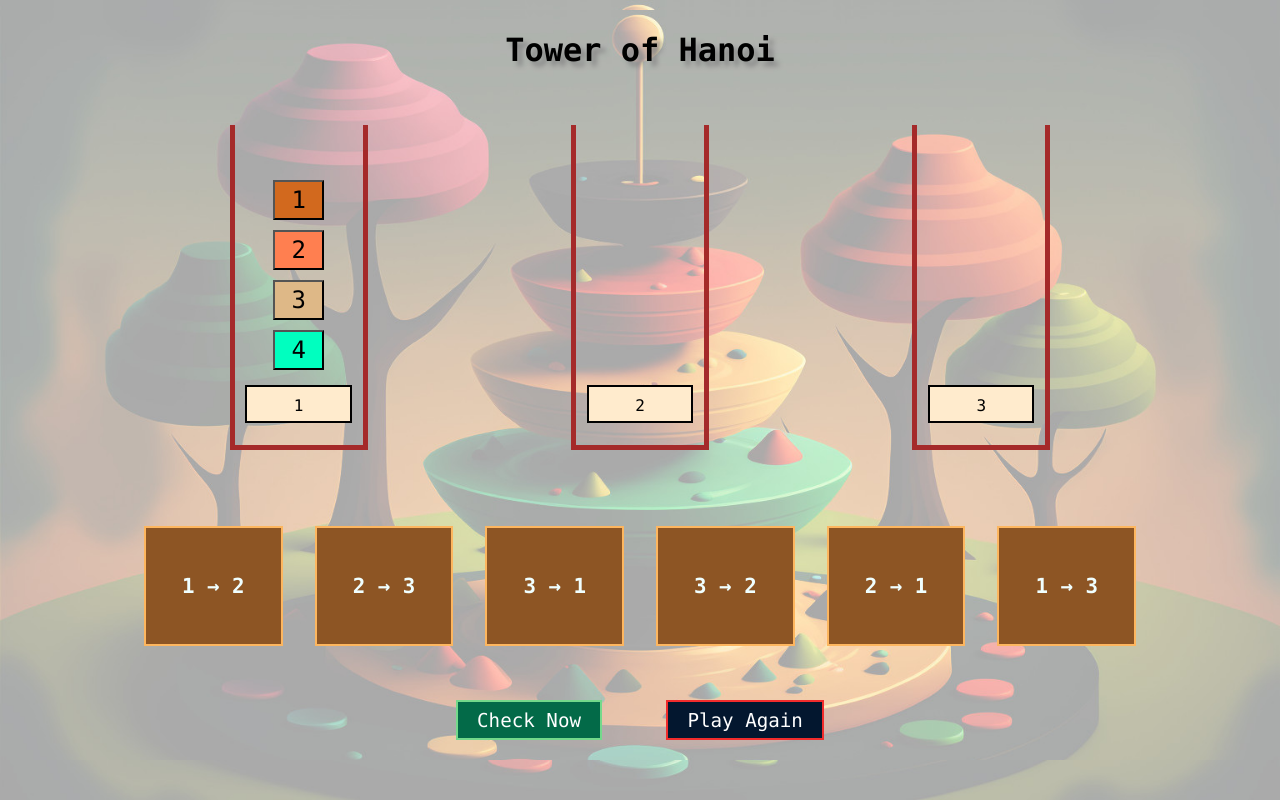
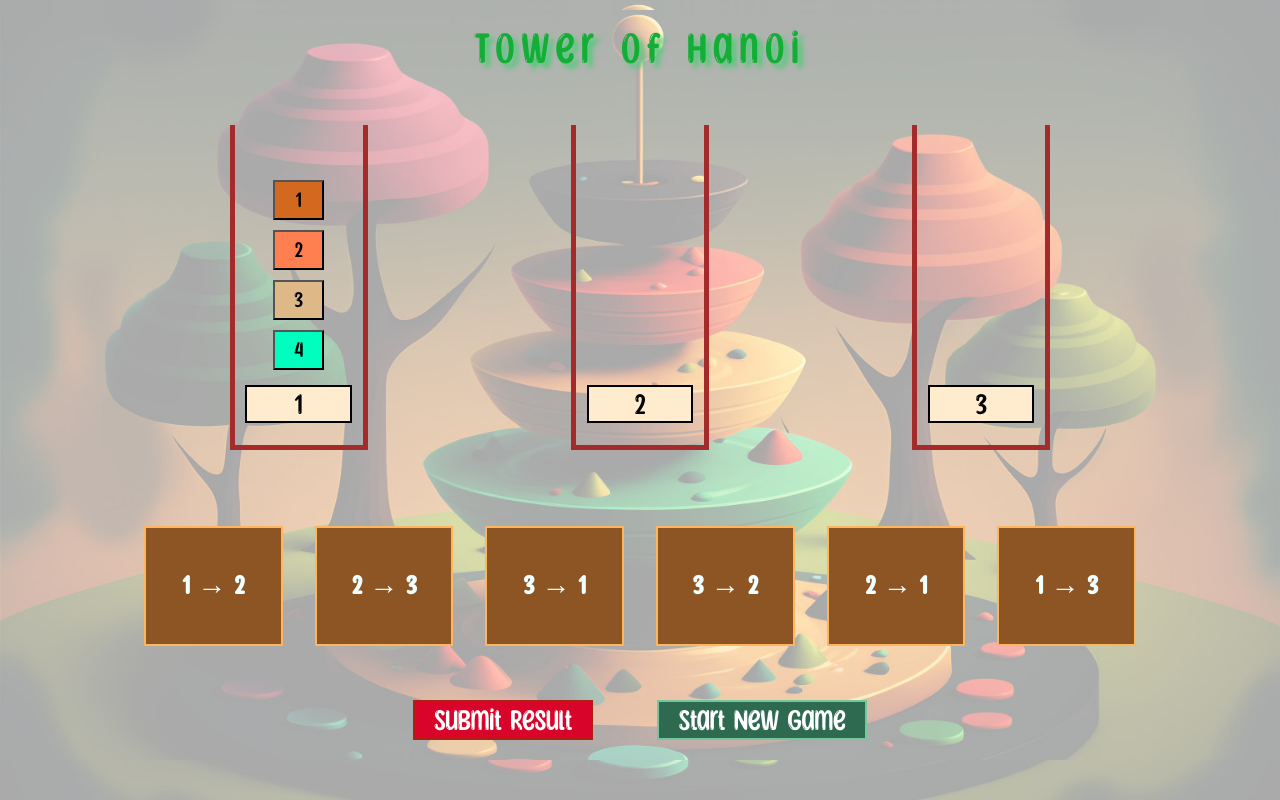
Before and after one commit to ahmedfahad04/My_Web_Experiments, a website built with Vite: page towerOfHanoi/towerofhanoi.html in a window 1280 px wide. Built offline with nearby package versions, Linux system fonts and the light colour scheme.

Commit message:
updated toh ui

```diff
--- a/towerOfHanoi/towerofhanoi.html
+++ b/towerOfHanoi/towerofhanoi.html
@@ -1,3 +1,5 @@
+<!-- Live Preview: https://ahmedfahad04.netlify.app/towerofhanoi/towerofhanoi -->
+
 <!DOCTYPE html>
 <html lang="en">
 
@@ -5,20 +7,36 @@
     <meta charset="UTF-8">
     <meta http-equiv="X-UA-Compatible" content="IE=edge">
     <meta name="viewport" content="width=device-width, initial-scale=1.0">
-    <script src="https://code.jquery.com/jquery-3.3.1.slim.min.js" integrity="sha384-q8i/X+965DzO0rT7abK41JStQIAqVgRVzpbzo5smXKp4YfRvH+8abtTE1Pi6jizo" crossorigin="anonymous"></script>
-    <script src="https://cdn.jsdelivr.net/npm/popper.js@1.14.7/dist/umd/popper.min.js" integrity="sha384-UO2eT0CpHqdSJQ6hJty5KVphtPhzWj9WO1clHTMGa3JDZwrnQq4sF86dIHNDz0W1" crossorigin="anonymous"></script>
-    <script src="https://cdn.jsdelivr.net/npm/bootstrap@4.3.1/dist/js/bootstrap.min.js" integrity="sha384-JjSmVgyd0p3pXB1rRibZUAYoIIy6OrQ6VrjIEaFf/nJGzIxFDsf4x0xIM+B07jRM" crossorigin="anonymous"></script>
+    <script src="https://code.jquery.com/jquery-3.3.1.slim.min.js"
+        integrity="sha384-q8i/X+965DzO0rT7abK41JStQIAqVgRVzpbzo5smXKp4YfRvH+8abtTE1Pi6jizo"
+        crossorigin="anonymous"></script>
+    <script src="https://cdn.jsdelivr.net/npm/popper.js@1.14.7/dist/umd/popper.min.js"
+        integrity="sha384-UO2eT0CpHqdSJQ6hJty5KVphtPhzWj9WO1clHTMGa3JDZwrnQq4sF86dIHNDz0W1"
+        crossorigin="anonymous"></script>
+    <script src="https://cdn.jsdelivr.net/npm/bootstrap@4.3.1/dist/js/bootstrap.min.js"
+        integrity="sha384-JjSmVgyd0p3pXB1rRibZUAYoIIy6OrQ6VrjIEaFf/nJGzIxFDsf4x0xIM+B07jRM"
+        crossorigin="anonymous"></script>
     <title>Document</title>
     <style>
+        @font-face {
+            font-family: 'SunnySpells';
+            src: url('sspelss.ttf');
+        }
 
         * {
-            font-family: 'Monaco';
+            font-family: SunnySpells;
         }
 
         h1 {
-            text-shadow: 5px 5px 5px #888888;
+            text-shadow: 5px 5px 5px #54c97b;
+            font-size: 3rem;
+            letter-spacing: 7px;
+            color: #12ae36;
+            font-weight: 300;
         }
-        body, html {
+
+        body,
+        html {
             margin: 0;
             padding: 0;
             background-image: url('toh_60.jpg');
@@ -60,7 +78,6 @@
 
         .bottom button {
             height: 5vh;
-            font-size: 1.5rem;
             cursor: pointer;
             margin: 2rem;
             padding: 0 1.2rem;
@@ -110,6 +127,7 @@
             width: 8vw;
             height: 4vh;
             display: flex;
+            font-size: 2rem;
             justify-content: center;
             align-items: center;
             margin: 0 auto;
@@ -123,7 +141,6 @@
             display: block;
             margin: 5px auto;
             font-size: 1.5rem;
-            font-family: 'Monaco';
         }
 
         .controlBtn {
@@ -133,11 +150,10 @@
             display: flex;
             justify-content: center;
             align-items: center;
-            font-size: 1.3rem;
+            font-size: 1.8rem;
             font-weight: 800;
             height: 15vh;
             width: 60%;
-            font-family: 'Monaco';
             cursor: pointer;
             margin: 1rem;
         }
@@ -148,32 +164,30 @@
         }
 
         #replay {
-            background-color: #03172F;
-            border: 2px solid #f12c2c;
+            background-color: #2d6a4f;
+            border: 2px solid #74c69d;
             color: white;
-            font-size: 1.2rem;
+            font-size: 2rem;
         }
 
         #check {
-            background-color: #036A48;
-            border: 2px solid #73D98B;
+            background-color: #d90429;
+            border: 2px solid #ae2012;
             color: white;
-            font-size: 1.2rem;
+            font-size: 2rem;
         }
 
         #replay:hover {
-            background-color: #f16a2c;
-            border: 2px solid #03172F;
-            color: azure;
+            background-color: #40916c;
+            border: 2px solid #74c69d;
+            color: black;
         }
 
         #check:hover {
-            background-color: #73D98B;
-            border: 2px solid #036A48;
-            color: brown;
+            background-color: #ef233c;
+            border: 2px solid #ae2012;
+            color: black;
         }
-
-
     </style>
 </head>
 
@@ -215,8 +229,8 @@
     </div>
 
     <div class="bottom">
-        <button id="check" onclick="checkValues()">Check Now</button>
-        <button id="replay" onclick="shuffleNumbers()">Play Again</button>
+        <button id="check" onclick="checkValues()">Submit Result</button>
+        <button id="replay" onclick="shuffleNumbers()">Start New Game</button>
     </div>
 
     <script>
@@ -253,10 +267,14 @@
                     }
 
                     if (JSON.stringify(numbers) == JSON.stringify(newNum)) {
-                        alert("You Won");
+                        alert("Bingo!! You've done it");
                     } else {
                         alert("Sorry, Try Again!!");
                     }
+                    break;
+
+                } else if (btnChild.length > 0 && btnChild.length < 4) {
+                    alert("Your tower is incomplete");
                     break;
                 }
             }
```
Also changed, not shown: towerOfHanoi/bloom.otf (added), towerOfHanoi/sspelss.ttf (added), 1 other file.
